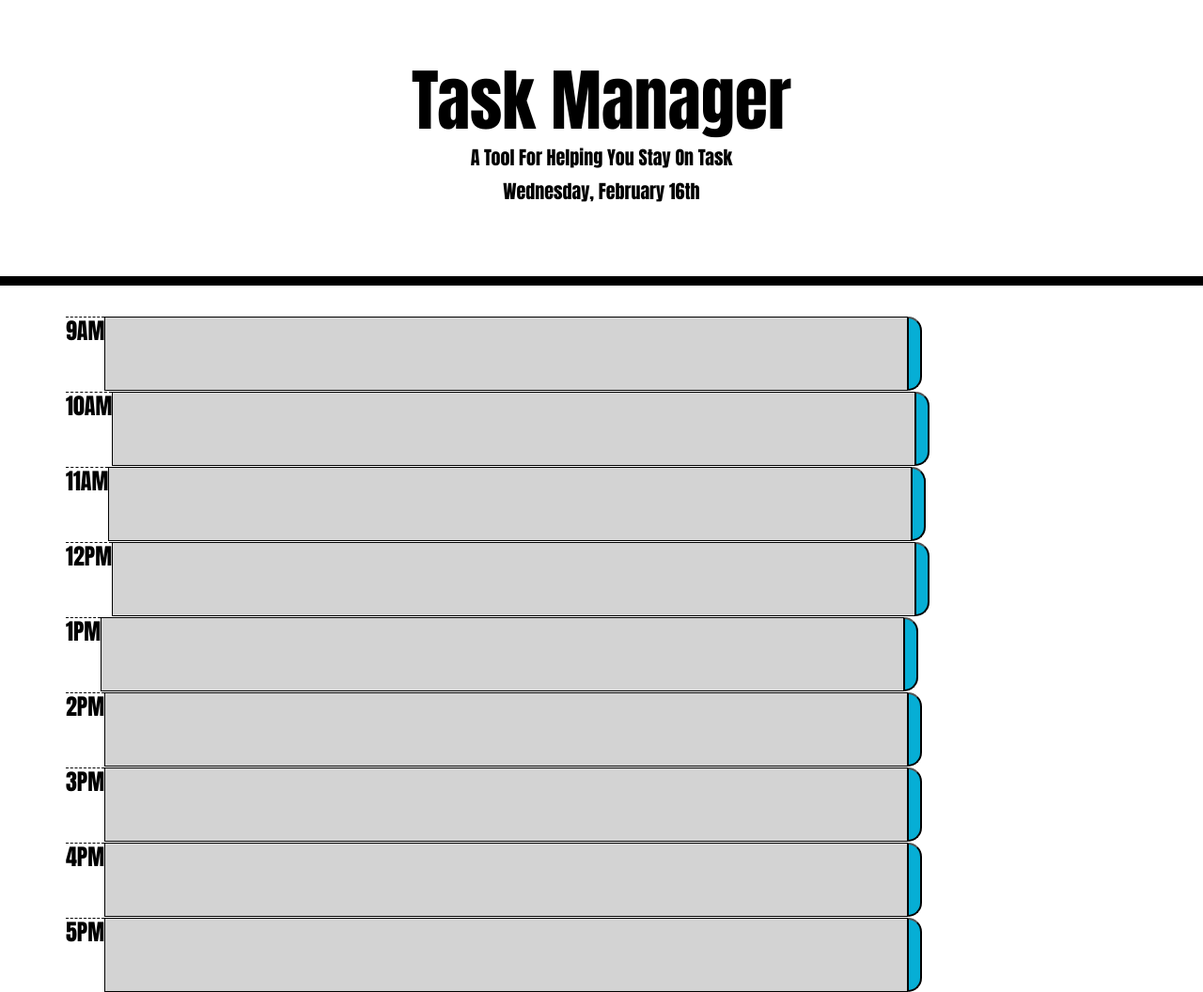
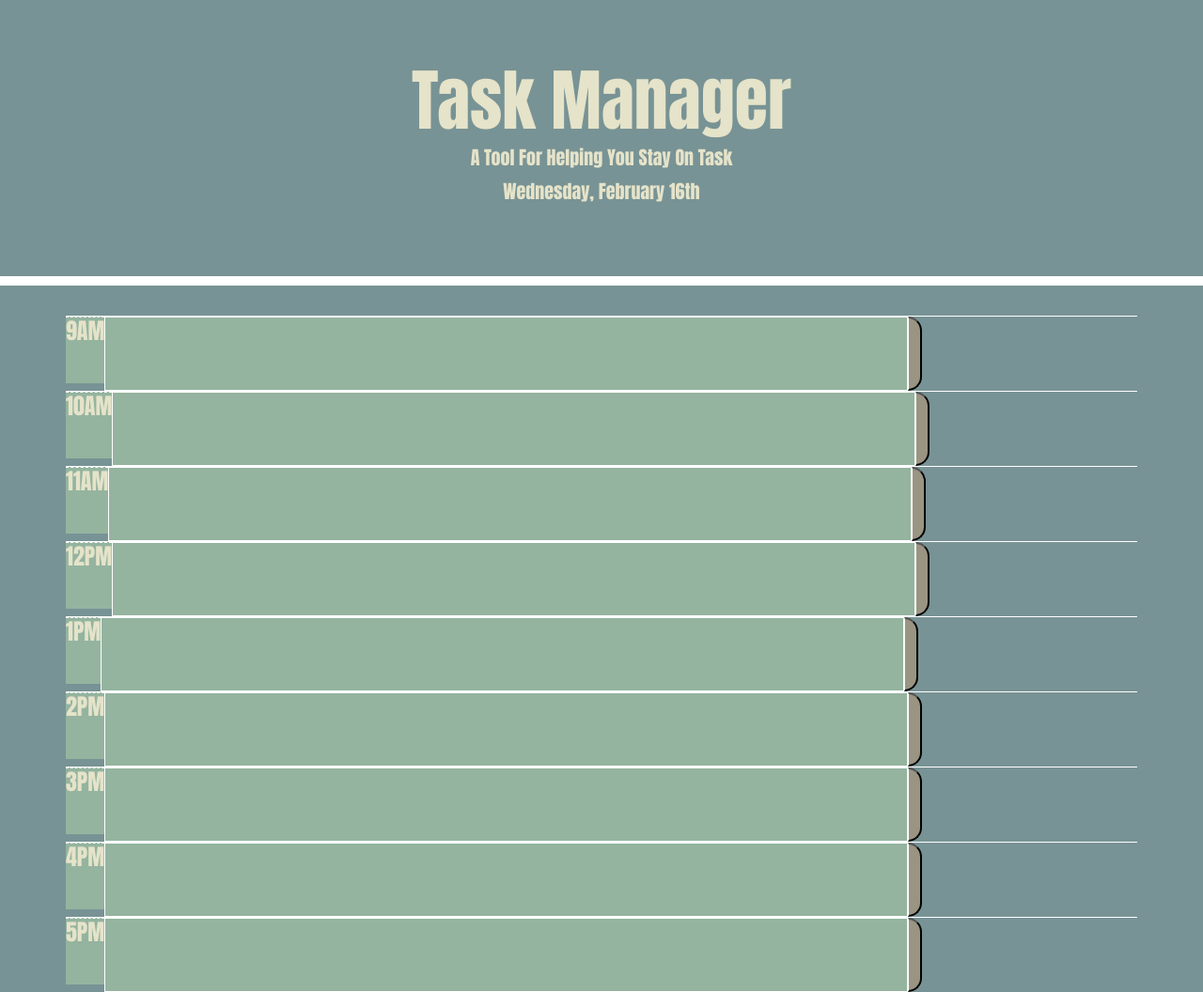
Before and after one commit to mcmathis91/taskmanager, a plain HTML site: page index.html in a window 1280 px wide. Shown: the whole page at 94% size. Drawn offline with nearby package versions, Linux system fonts and the light colour scheme.

Commit message:
new colors added

```diff
--- a/assets/style.css
+++ b/assets/style.css
@@ -2,6 +2,7 @@ body {
     font-family: 'Open Sans', sans-serif;
     font-size: 16px;
     line-height: 1;
+    background-color: #789395;
 }
 
 textarea {
--- a/style.css
+++ b/style.css
@@ -2,28 +2,29 @@ body {
     font-family: Impact, Haettenschweiler, 'Arial Narrow Bold', sans-serif;
     font-size: 16px;
     line-height: 1;
+    background-color: #789395;
 }
 
 textarea {
     background: transparent;
     border: none;
     resize: none;
-    color: #000000;
-    border-left: 1px solid black;
+    color: #E5E3C9;
+    border-left: 1px solid #E5E3C9;
     padding: 10px;
 }
 
 .jumbotron {
     text-align: center;
     background-color: transparent;
-    color: black;
+    color: #E5E3C9;
     border-radius: 0;
-    border-bottom: 10px solid black;
+    border-bottom: 10px solid white;
 }
 
 .description {
     white-space: pre-wrap;
-    border: 1px solid black;
+    border: 1px solid white;
 }
 
 .time-block {
@@ -38,32 +39,32 @@ textarea {
 }
 
 .hour {
-    background-color: #ffffff;
-    color: #000000;
-    border-top: 1px dashed #000000;
+    background-color: #94B49F;
+    color: #E5E3C9;
+    border-top: 1px dashed white;
     text-align: right;
 }
 
 .past {
-    background-color: #d3d3d3;
-    color: black;
+    background-color: #94B49F;
+    color: #E5E3C9
 }
 
 .present {
-    background-color: #ff6961;
-    color: black;
+    background-color: #8E806A;
+    color: #E5E3C9;
 }
 
 .future {
-    background-color: #77dd77;
-    color: black;
+    background-color: #E4CDA7;
+    color: #E5E3C9;
 }
 
 .saveBtn {
-    border-left: 1px solid black;
+    border-left: 1px solid white;
     border-top-right-radius: 15px;
     border-bottom-right-radius: 15px;
-    background-color: #06AED5;
+    background-color: #9A9483;
     color: white;
 }
 
```
